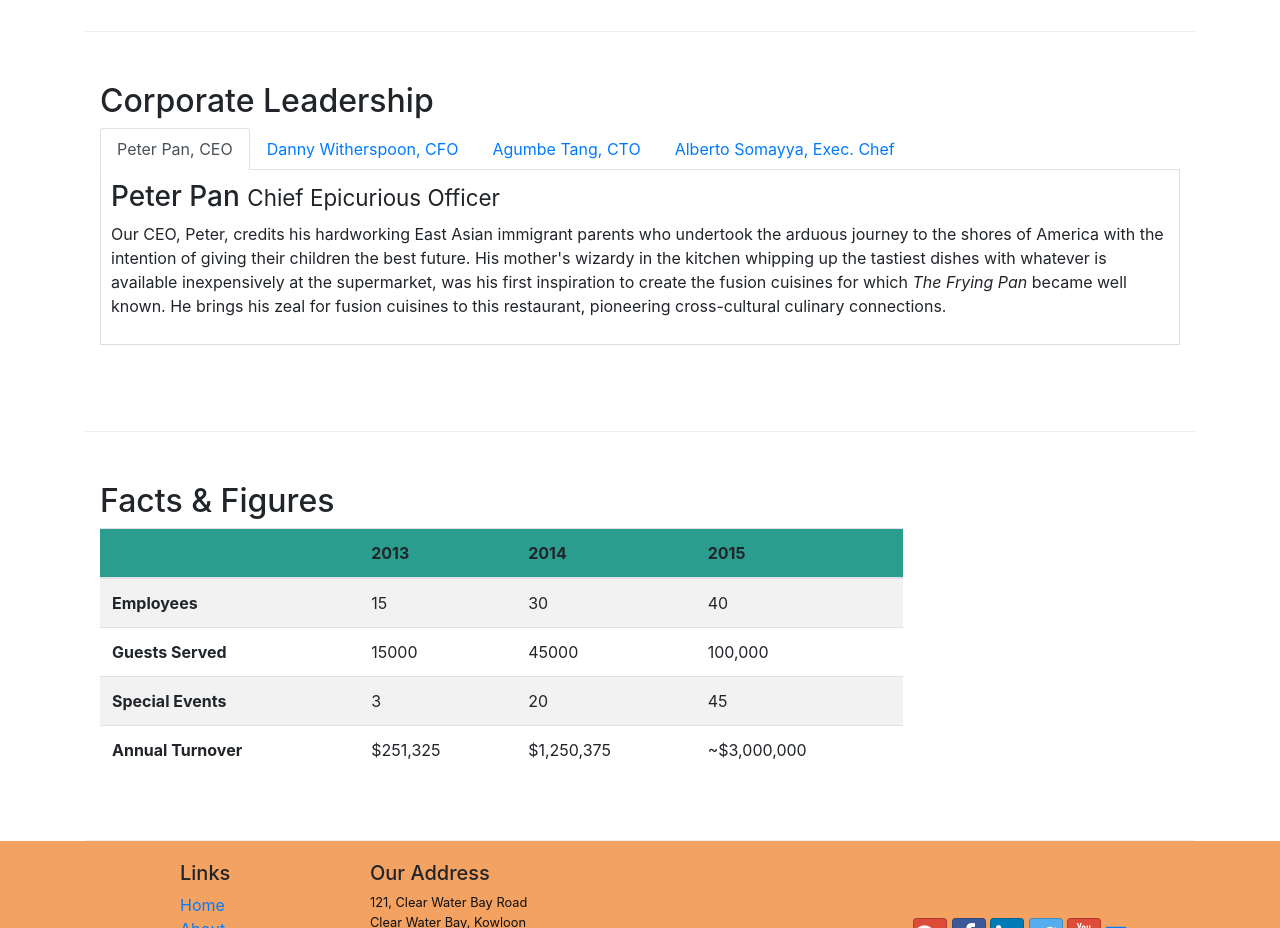
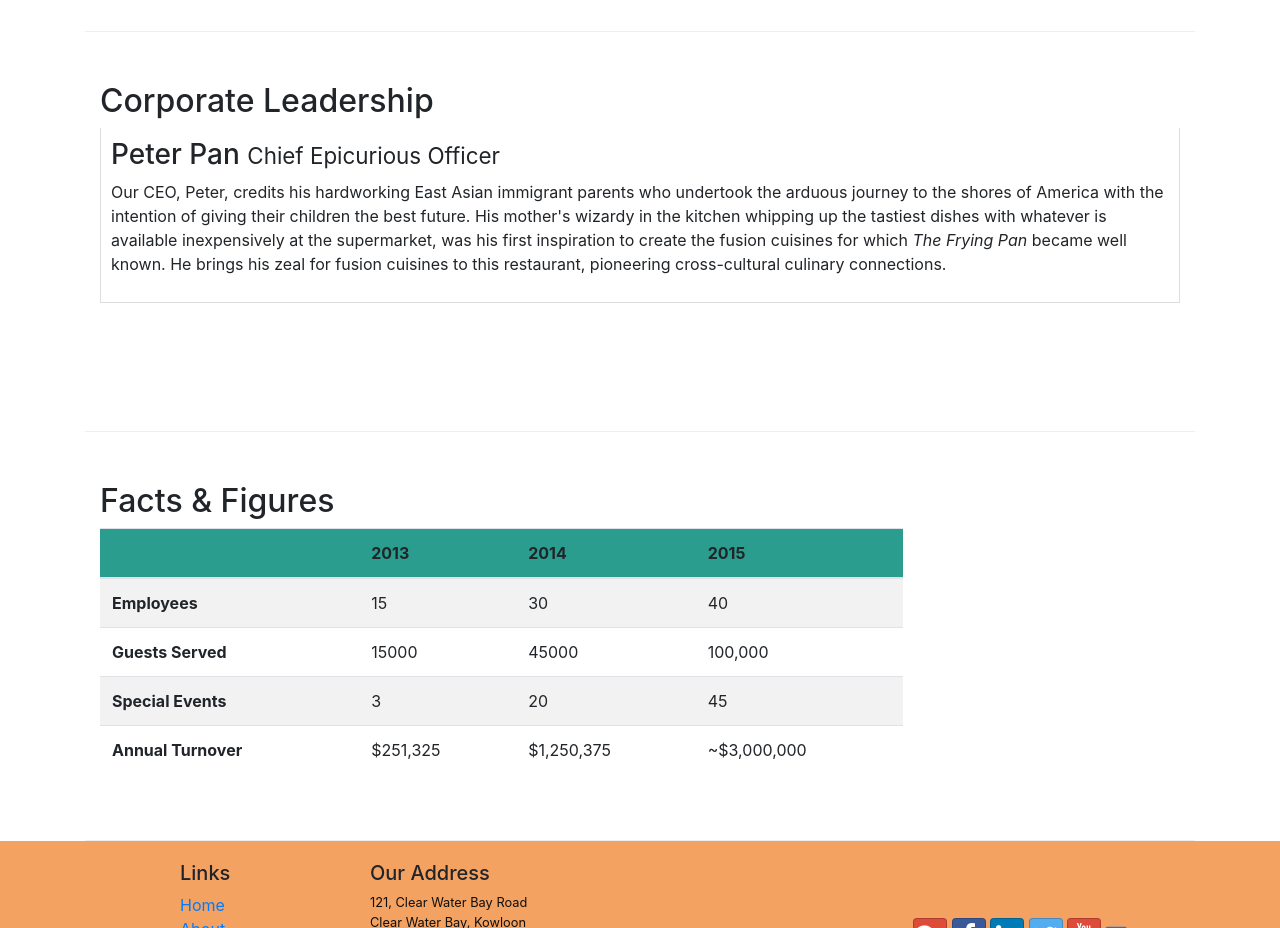
Before and after one commit to ferial71/conFusion, a website: page aboutus.html in a window 1280 px wide. Shown: the part 940-1868 px from the top of the page. Drawn offline with nearby package versions, Linux system fonts and the light colour scheme.

Commit message:
remoced the ul of the term navigation

```diff
--- a/aboutus.html
+++ b/aboutus.html
@@ -109,25 +109,6 @@
             <div class="col-12">
 
                 <h2>Corporate Leadership</h2>
-
-                <ul class="nav nav-tabs">
-                    <li class="nav-item">
-                        <a class="nav-link active" href="#peter"
-                           role="tab" data-toggle="tab">Peter Pan, CEO</a>
-                    </li>
-                    <li class="nav-item">
-                        <a class="nav-link" href="#danny" role="tab"
-                           data-toggle="tab">Danny Witherspoon, CFO</a>
-                    </li>
-                    <li class="nav-item">
-                        <a class="nav-link" href="#agumbe"role="tab"
-                           data-toggle="tab">Agumbe Tang, CTO</a>
-                    </li>
-                    <li class="nav-item">
-                        <a class="nav-link" href="#alberto" role="tab"
-                           data-toggle="tab">Alberto Somayya, Exec. Chef</a>
-                    </li>
-                </ul>
                 <div class="tab-content">
                     <div role="tabpanel" class="tab-pane fade show active" id="peter">
                         <h3>Peter Pan <small>Chief Epicurious Officer</small></h3>
```
